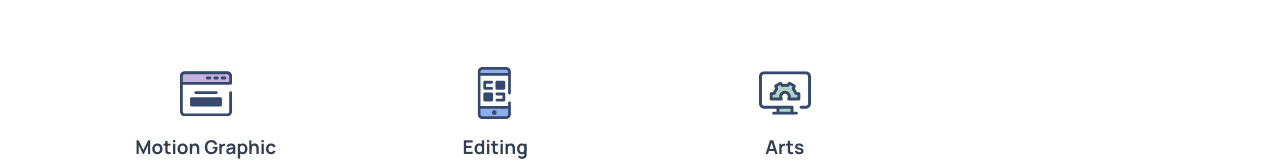
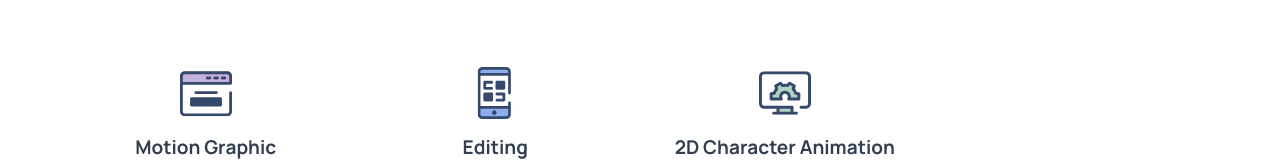
Before and after one commit to noerror1/Yahiamohamed, a plain HTML site: page index.html in a window 1280 px wide. Shown: the part 1122-1288 px from the top of the page. Drawn offline with nearby package versions, Linux system fonts and the light colour scheme.

Commit message:
Yahiamohamed

```diff
--- a/index.html
+++ b/index.html
@@ -10,14 +10,14 @@
     - primary meta tags
   -->
     <title>Yahia - I'm  2D Character & Motion Graphic.</title>
-    <meta name="title" content="Julia - I'm User Interface Designer & Developer.">
+    <meta name="title" content="Yahia - I'm Motion Graphic Design & 2D Character Animation">
     <meta name="description" content="Video Editor
     Motion Graphic Design 2D Character Animation">
 
     <!--
     - favicon
 -->
-    <link rel="shortcut icon" href="./assets/images/favicon.svg" type="image/svg+xml">
+    <link rel="shortcut icon" href="./assets/images/Y2-_2_.svg" type="image/svg+xml">
     <!--
     - google font link
 -->
@@ -286,7 +286,7 @@
                                         alt="web development icon">
                                 </div>
 
-                                <h3 class="h4 card-title">Arts</h3>
+                                <h3 class="h4 card-title">2D Character Animation</h3>
 
                                 <p class="card-text">
                                     Lorem ipsum dolor sit, amet consectetur adipisicing elit. A magni animi sapiente rem vel ad.
```
Also changed, not shown: assets/images/Y2-_2_.svg (added), assets/images/project-1.png (deleted), assets/images/project-2.png (deleted), assets/images/project-3.png (deleted), assets/images/project-4.png (deleted).
